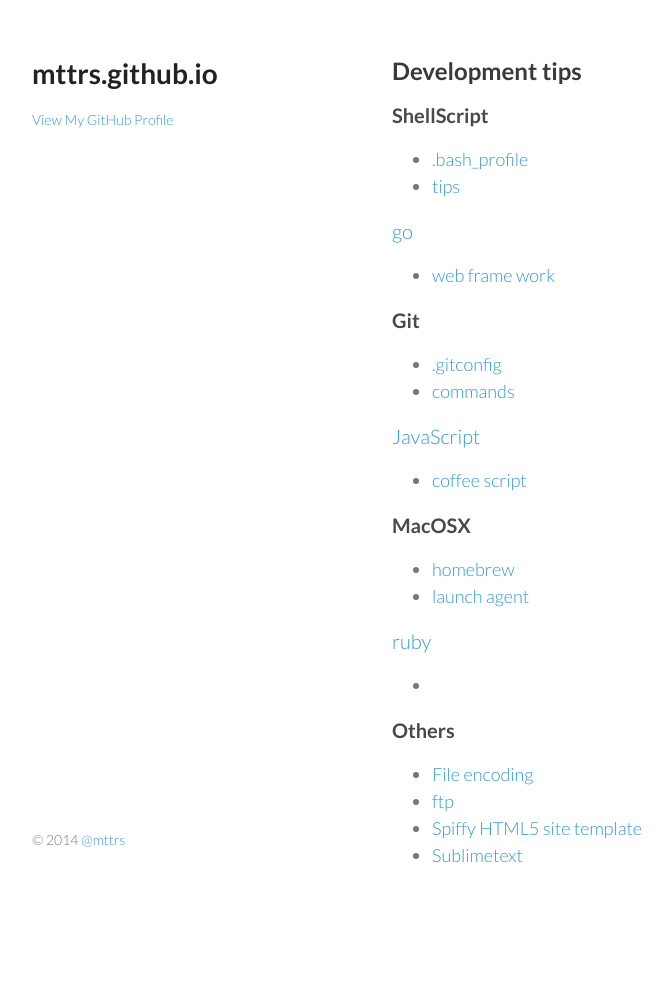
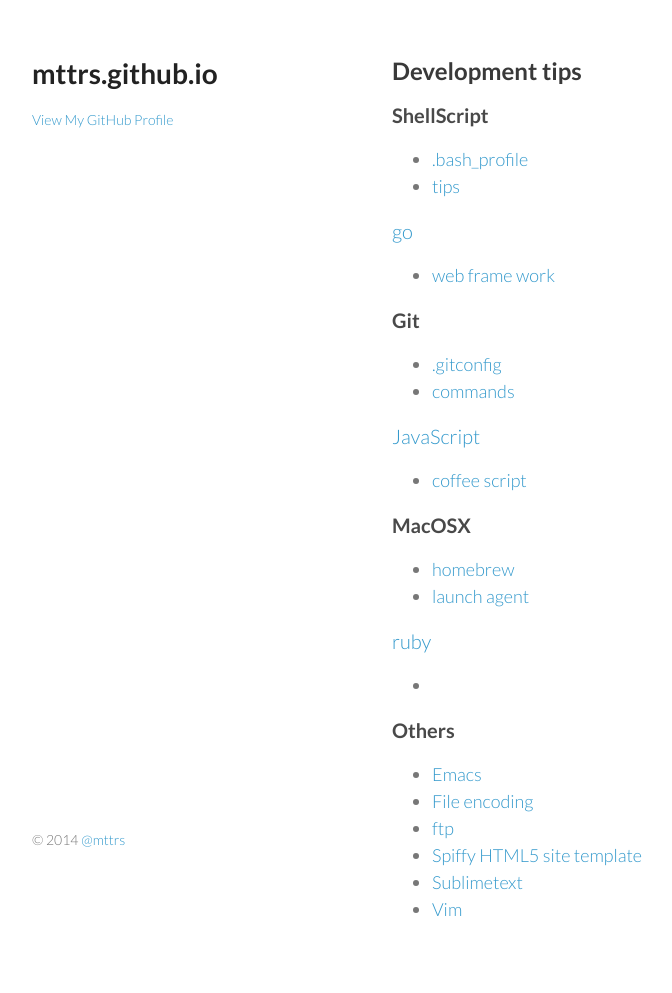
Before and after one commit to gitter-badger/mttrs.github.io, a Jekyll site: the page built from index.md, in a window 1280 px wide. Shown: the whole page, without its empty margins (178-850 px from the left). Built offline with Jekyll 4.4.1, drawn with Linux system fonts in a browser that asks for light colours; before the commit the page ends 939 px from its top, so only the background shows below that.

Commit message:
Update index.md

```diff
--- a/index.md
+++ b/index.md
@@ -84,6 +84,11 @@ layout: default
     <h3>Others</h3>
     <ul>
       <li class="link-list">
+        <a href="#" target="_blank">
+          Emacs
+        </a>
+      </li>
+      <li class="link-list">
         <a href="https://github.com/mttrs/notes/blob/master/change_char_code.md" target="_blank">
           File encoding
         </a>
@@ -103,6 +108,11 @@ layout: default
           Sublimetext
         </a>
       </li>
+      <li class="link-list">
+        <a href="#" target="_blank">
+          Vim
+        </a>
+      </li>
     </ul>
   </section>
 
```
